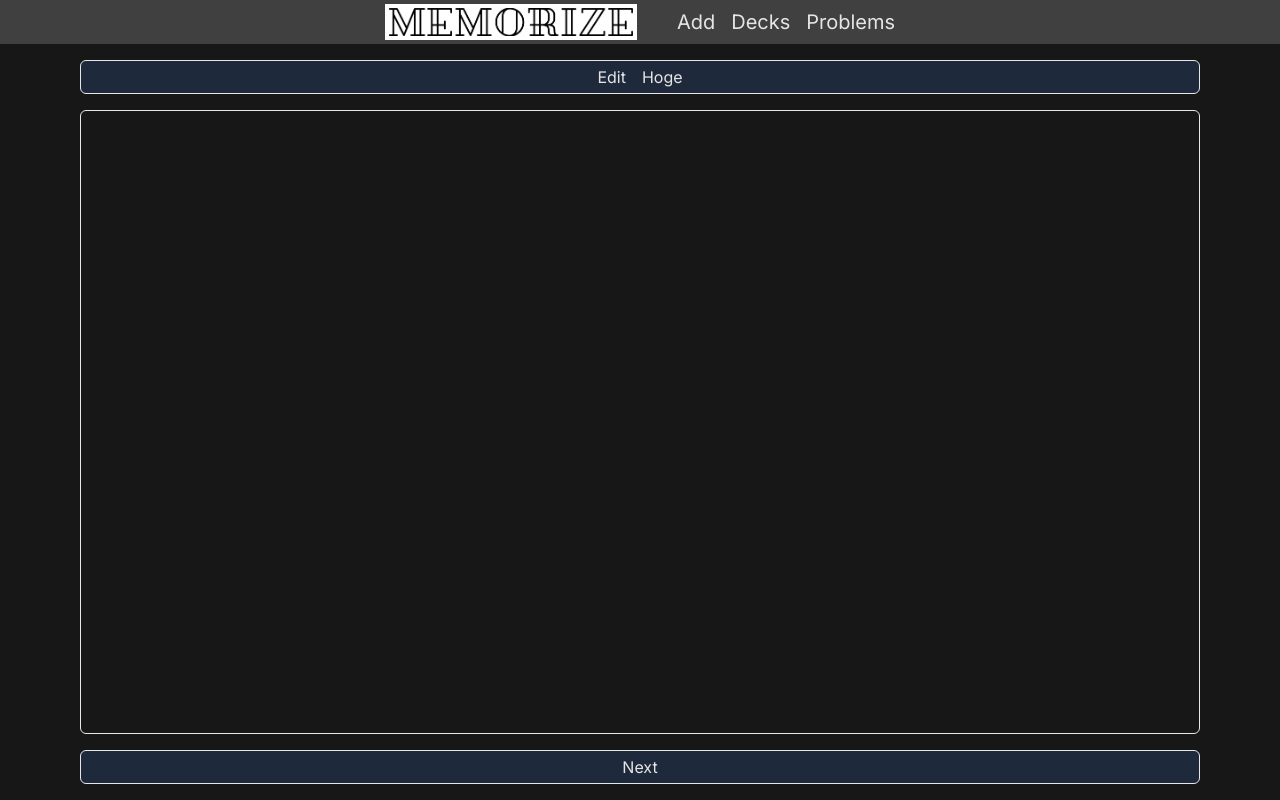
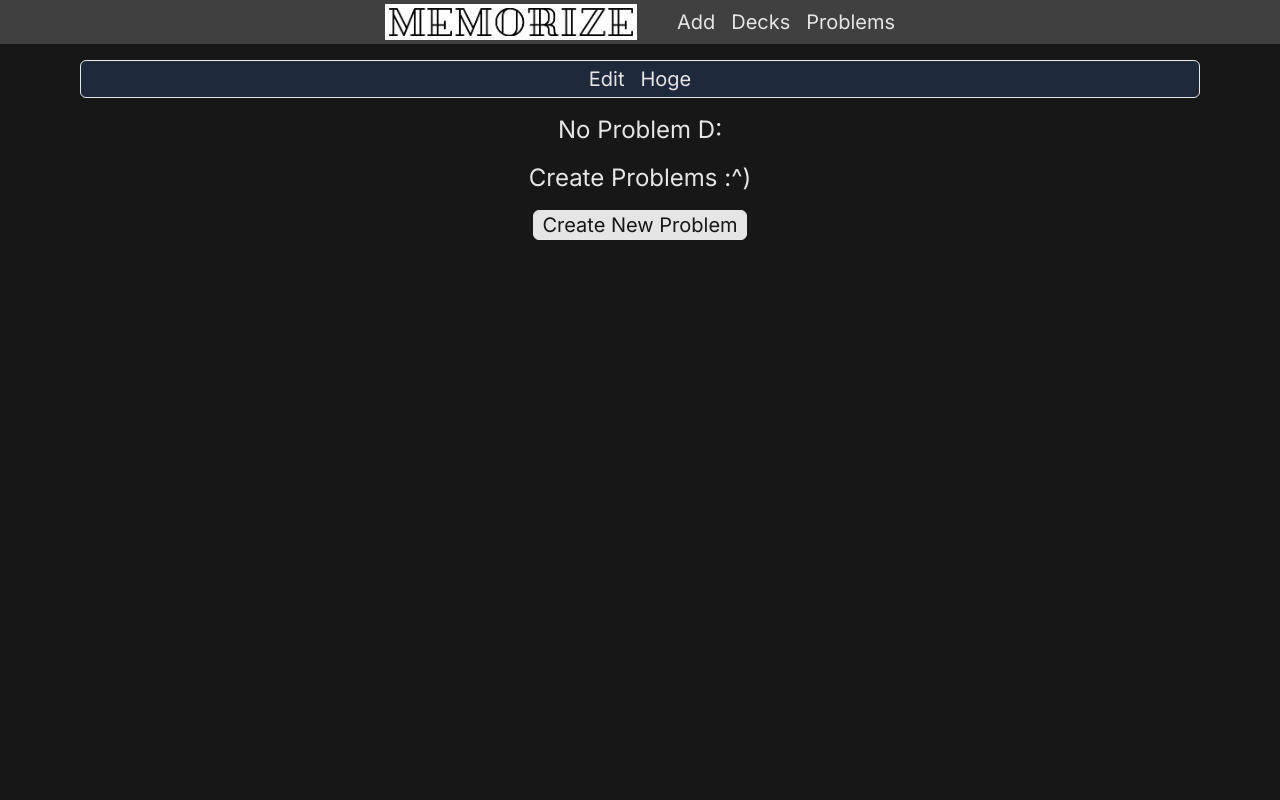
Before and after one commit to Lootmann/nextjs-prisma-mememe, a Next.js app: page /learn/1 in a window 1280 px wide. Built offline with nearby package versions, Linux system fonts and the light colour scheme; no server answers.

Commit message:
show error message when deck has no problem

```diff
--- a/src/app/learn/[id]/page.tsx
+++ b/src/app/learn/[id]/page.tsx
@@ -10,6 +10,7 @@ import React from "react";
 
 const header = `
     w-full flex justify-center px-4 py-1 gap-4
+    text-xl
     bg-slate-800
     border rounded-md`;
 
@@ -24,12 +25,9 @@ const footer = `
     border rounded-md`;
 
 export default function Page() {
-  const [problem, setProblem] = React.useState<ProblemLearnType>({
-    id: 0,
-    front: "",
-    back: "",
-    deckId: 0,
-  });
+  const [problem, setProblem] = React.useState<ProblemLearnType | undefined>(
+    undefined
+  );
 
   // get url params '/learn/:deckId'
   const params = useParams();
@@ -42,16 +40,17 @@ export default function Page() {
     const fetchProblem = async () => {
       const options = {
         method: "GET",
-        "Content-Type": "application/json",
+        headers: {
+          "Content-Type": "application/json",
+        },
       };
 
       const resp = await fetch(`/api/problems/${params.id}/random`, options);
+      const data = await resp.json();
 
       if (!resp.ok) {
-        // fixme: validation error
+        return;
       }
-
-      const data = await resp.json();
       setProblem(data);
     };
 
@@ -65,22 +64,31 @@ export default function Page() {
         <button>Hoge</button>
       </header>
 
-      <div className={`${statement}`} onClick={() => setIsFlip(true)}>
-        {problem && (
-          <>
+      {problem == undefined ? (
+        <>
+          <p className="text-2xl ">No Problem D:</p>
+          <p className="text-2xl">Create Problems :^)</p>
+          <Link
+            href={`/add/`}
+            className="border px-2 text-xl bg-neutral-200 text-neutral-900 rounded-md"
+          >
+            Create New Problem
+          </Link>
+        </>
+      ) : (
+        <>
+          <div className={`${statement}`} onClick={() => setIsFlip(true)}>
             <p className="text-xl">{problem.front}</p>
-            {isFlip && (
-              <>
-                <p className="text-xl">{problem.back}</p>
-              </>
-            )}
-          </>
-        )}
-      </div>
+            {isFlip && <p className="text-xl">{problem.back}</p>}
+          </div>
 
-      <footer className={`${footer}`}>
-        <Link href={`/learn/${problem.deckId}`}>Next</Link>
-      </footer>
+          <footer className={`${footer}`}>
+            <Link href={`/learn/${problem.deckId}`} className="text-xl">
+              Next
+            </Link>
+          </footer>
+        </>
+      )}
     </div>
   );
 }
```
